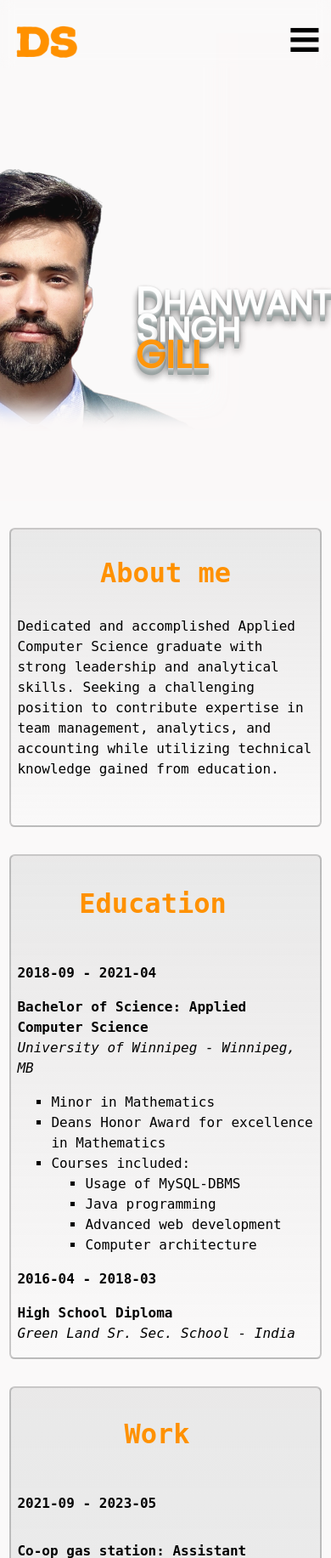
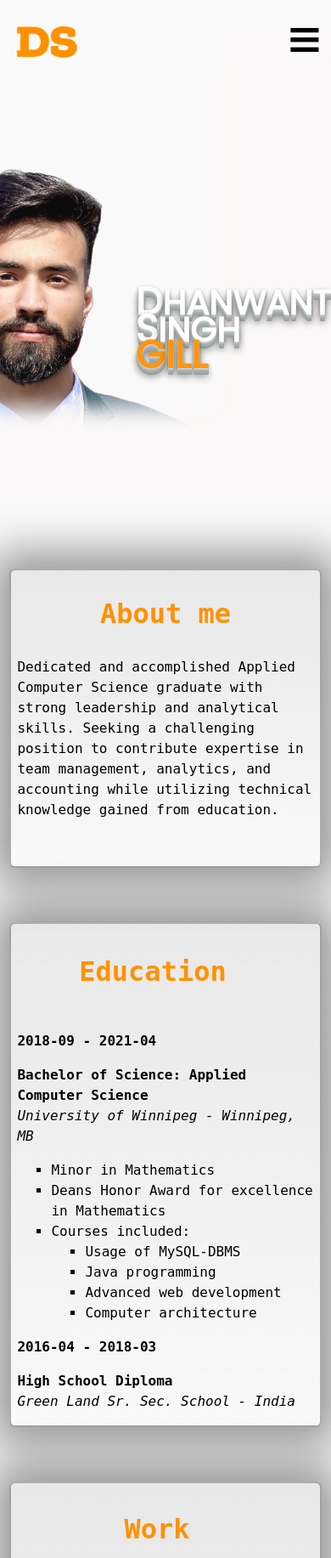
Before and after one commit to dhanigill/dhanigill.github.io, a PHP site: page / in a window 390 px wide. Shown: the top 1833 px of the page at 85% size. Run offline with PHP 8.4, Linux system fonts and the light colour scheme.

Commit message:
Add files via upload

```diff
--- a/css/bio.css
+++ b/css/bio.css
@@ -35,12 +35,14 @@
 @media screen and (max-width: 900px) {
   .bio {
     width: auto;
-    border: 2px solid rgba(0, 0, 0, 0.2);
+    border: 2px solid rgba(0, 0, 0, 0.3);
     border-radius: 0.4em;
-    margin: 2em 0.7em 0 0.7em;
+    margin: 5em 0.7em 0 0.7em;
     background: linear-gradient(rgba(152, 152, 152, 0.17), rgba(0, 0, 0, 0));
     max-height: 100%;
     padding-bottom: 3em;
+    box-shadow: 0px 0px 50px 20px rgba(0, 0, 0, 0.4);
+
 }
 
   .bio h1{
--- a/css/education.css
+++ b/css/education.css
@@ -56,10 +56,12 @@
     display: flex;
     flex-direction: column;
     align-self: center;
-    border: 2px solid rgba(0, 0, 0, 0.2);
+    border: 2px solid rgba(0, 0, 0, 0.3);
     border-radius: 0.4em;
-    margin: 2em 0.7em 0 0.7em;
+    margin: 4em 0.7em 0 0.7em;
     background: linear-gradient(rgba(152, 152, 152, 0.17), rgba(0, 0, 0, 0));
+    box-shadow: 0px 0px 50px 20px rgba(0, 0, 0, 0.4);
+
   }
 
   .EduPhoto {
--- a/css/extras.css
+++ b/css/extras.css
@@ -8,13 +8,15 @@
   background: linear-gradient(rgba(152, 152, 152, 0.17), rgba(0, 0, 0, 0));
   margin-top: 10em;
   clear: both;
-  border-top: 1px solid;
+  border-top: 1px solid rgba(0, 0, 0, 0.2);
   margin-bottom: 10em;
+  box-shadow: 0px -40px 50px 20px rgba(0, 0, 0, 0.1) ;
 }
 
 .Extras img{
   height: 20em;
   width: 100%;
+  box-shadow: rgba(0, 0, 0, 0.1) 0px 19px 38px, rgba(0, 0, 0, 0.1) 0px 15px 12px;
 }
 
 .Extras h1 {
@@ -73,11 +75,12 @@
 @media screen and (max-width: 900px) {
   .Extras {
     display: block;
-    border: 2px solid rgba(0, 0, 0, 0.2);
-    margin: 2em 0.7em 0 0.7em;
+    border: 2px solid rgba(0, 0, 0, 0.3);
+    margin: 4em 0.7em 0 0.7em;
     width: auto;
     padding: 2em 0;
     border-radius: 0.4em;
+    box-shadow: 0px 0px 50px 20px rgba(0, 0, 0, 0.4);
   }
 
   .Extras h1 {
--- a/css/work.css
+++ b/css/work.css
@@ -134,9 +134,11 @@
   .Work {
     width: auto;
     background: linear-gradient(rgba(152, 152, 152, 0.17), rgba(0, 0, 0, 0));
-    border: 2px solid rgba(0, 0, 0, 0.2);
+    border: 2px solid rgba(0, 0, 0, 0.3);
     border-radius: 0.4em;
-    margin: 2em 0.7em 0 0.7em;
+    margin: 4em 0.7em 0 0.7em;
+    box-shadow: 0px 0px 50px 20px rgba(0, 0, 0, 0.4);
+
   }
   .Work h1 {
     text-align: center;
```
